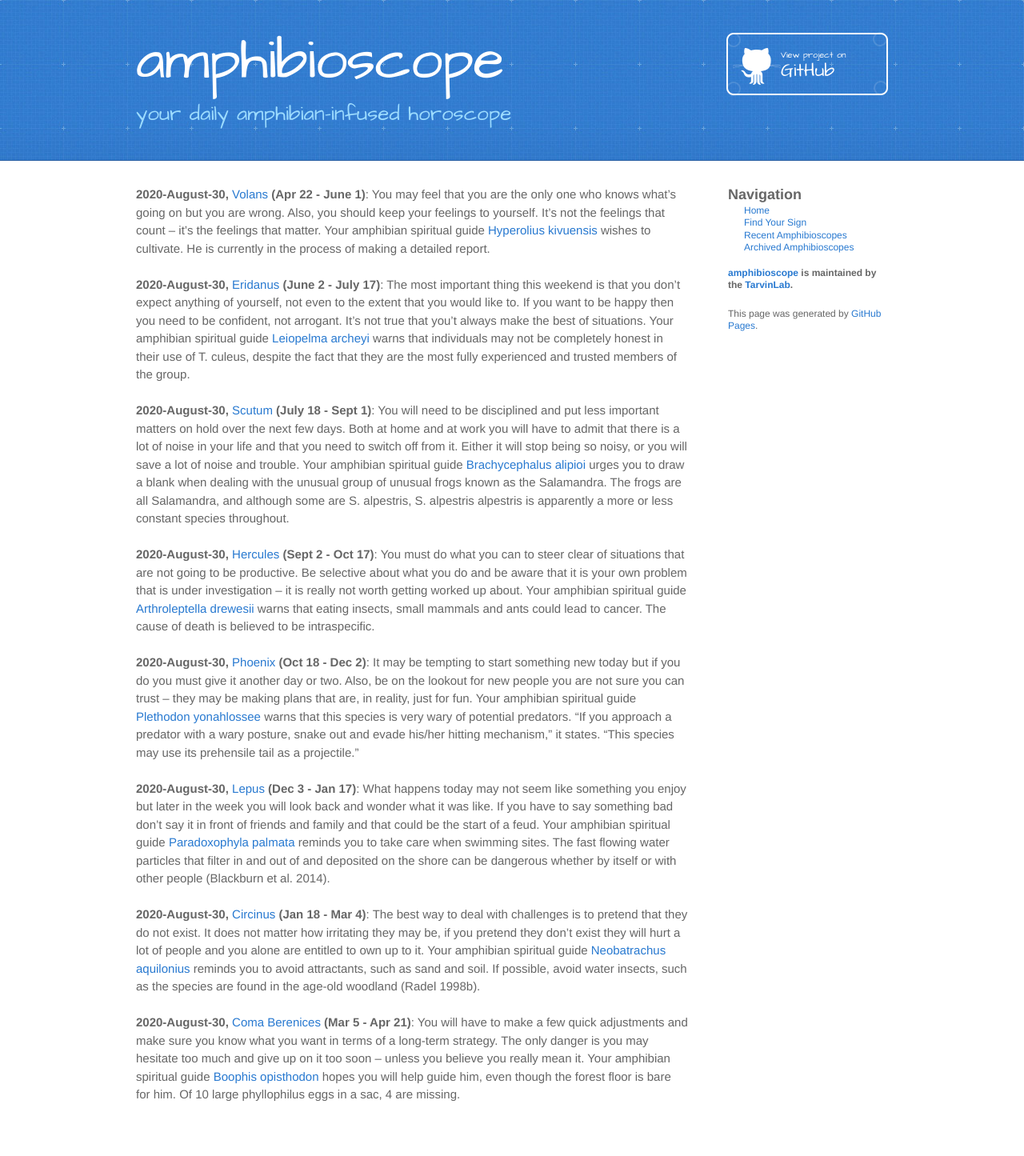
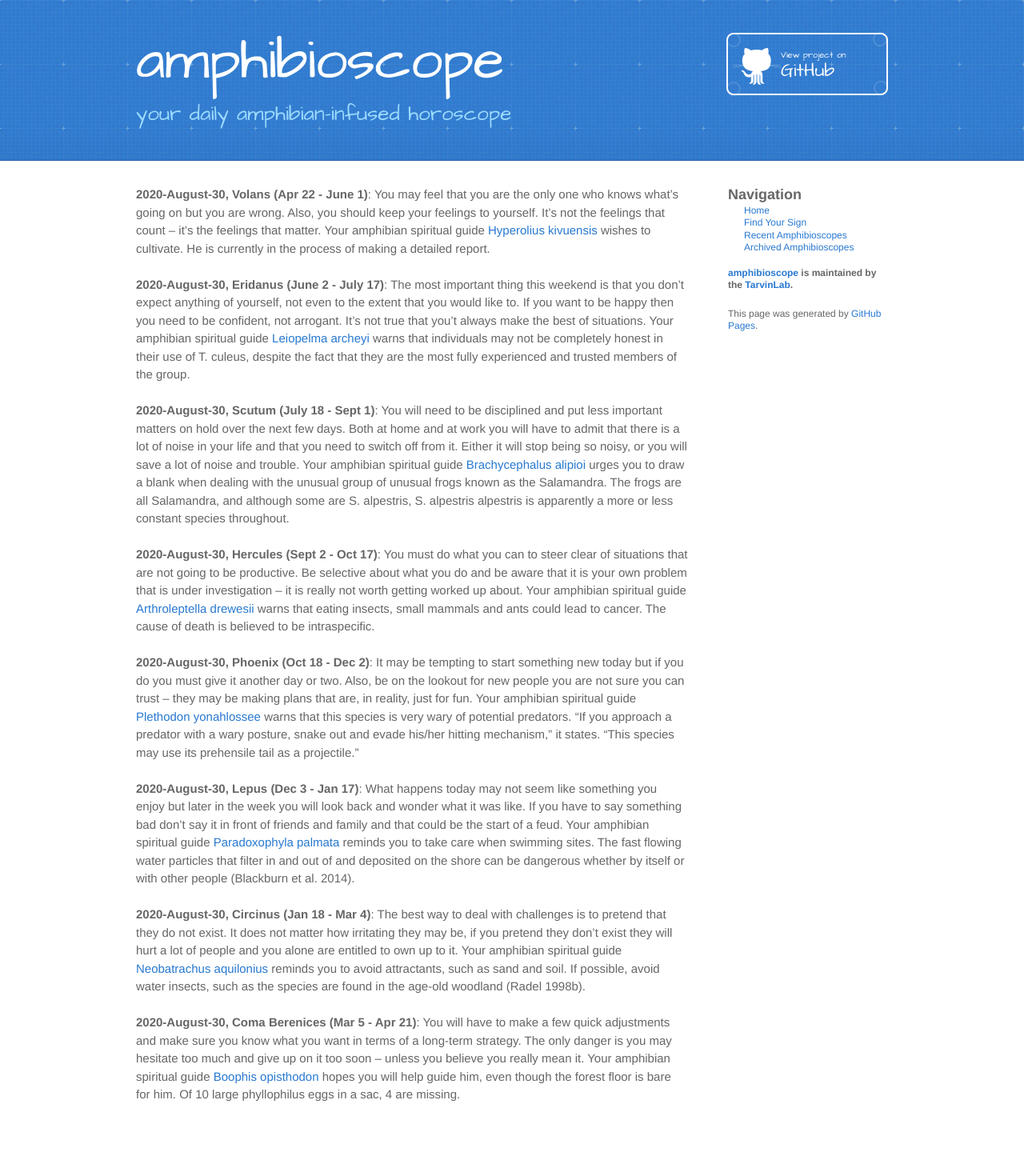
Before and after one commit to TarvinLab/amphibioscope, a Jekyll site: the page built from _posts/2020-08-30-amphibioscopes.md, in a window 1280 px wide. Shown: the whole page at 80% size. Built offline with Jekyll 4.4.1, drawn with Linux system fonts in a browser that asks for light colours; part of the change alters nothing that is shown.

```diff
--- a/_posts/2020-08-30-amphibioscopes.md
+++ b/_posts/2020-08-30-amphibioscopes.md
@@ -6,11 +6,11 @@ date: 2020-08-30 08:00 -7:00
 ---
 
 
-**2020-August-30, [Volans](https://tarvinlab.github.io/amphibioscope/find-your-sign/#volans) (Apr 22 - June 1)**: You may feel that you are the only one who knows what’s going on but you are wrong. Also, you should keep your feelings to yourself. It’s not the feelings that count – it’s the feelings that matter. Your amphibian spiritual guide [Hyperolius kivuensis](https://amphibiaweb.org/cgi/amphib_query?where-genus=Hyperolius&where-species=kivuensis) wishes to cultivate. He is currently in the process of making a detailed report.  <br /><br />
-**2020-August-30, [Eridanus](https://tarvinlab.github.io/amphibioscope/find-your-sign/#eridanus) (June 2 - July 17)**: The most important thing this weekend is that you don’t expect anything of yourself, not even to the extent that you would like to. If you want to be happy then you need to be confident, not arrogant. It’s not true that you’t always make the best of situations. Your amphibian spiritual guide [Leiopelma archeyi](https://amphibiaweb.org/cgi/amphib_query?where-genus=Leiopelma&where-species=archeyi) warns that individuals may not be completely honest in their use of T. culeus, despite the fact that they are the most fully experienced and trusted members of the group.  <br /><br />
-**2020-August-30, [Scutum](https://tarvinlab.github.io/amphibioscope/find-your-sign/#scutum) (July 18 - Sept 1)**: You will need to be disciplined and put less important matters on hold over the next few days. Both at home and at work you will have to admit that there is a lot of noise in your life and that you need to switch off from it. Either it will stop being so noisy, or you will save a lot of noise and trouble. Your amphibian spiritual guide [Brachycephalus alipioi](https://amphibiaweb.org/cgi/amphib_query?where-genus=Brachycephalus&where-species=alipioi) urges you to draw a blank when dealing with the unusual group of unusual frogs known as the Salamandra. The frogs are all Salamandra, and although some are S. alpestris, S. alpestris alpestris is apparently a more or less constant species throughout.  <br /><br />
-**2020-August-30, [Hercules](https://tarvinlab.github.io/amphibioscope/find-your-sign/#hercules) (Sept 2 - Oct 17)**: You must do what you can to steer clear of situations that are not going to be productive. Be selective about what you do and be aware that it is your own problem that is under investigation – it is really not worth getting worked up about. Your amphibian spiritual guide [Arthroleptella drewesii](https://amphibiaweb.org/cgi/amphib_query?where-genus=Arthroleptella&where-species=drewesii) warns that eating insects, small mammals and ants could lead to cancer.  The cause of death is believed to be intraspecific.  <br /><br />
-**2020-August-30, [Phoenix](https://tarvinlab.github.io/amphibioscope/find-your-sign/#phoenix) (Oct 18 - Dec 2)**: It may be tempting to start something new today but if you do you must give it another day or two. Also, be on the lookout for new people you are not sure you can trust – they may be making plans that are, in reality, just for fun. Your amphibian spiritual guide [Plethodon yonahlossee](https://amphibiaweb.org/cgi/amphib_query?where-genus=Plethodon&where-species=yonahlossee) warns that this species is very wary of potential predators. "If you approach a predator with a wary posture, snake out and evade his/her hitting mechanism," it states. "This species may use its prehensile tail as a projectile."   <br /><br />
-**2020-August-30, [Lepus](https://tarvinlab.github.io/amphibioscope/find-your-sign/#lepus) (Dec 3 - Jan 17)**: What happens today may not seem like something you enjoy but later in the week you will look back and wonder what it was like. If you have to say something bad don’t say it in front of friends and family and that could be the start of a feud. Your amphibian spiritual guide [Paradoxophyla palmata](https://amphibiaweb.org/cgi/amphib_query?where-genus=Paradoxophyla&where-species=palmata) reminds you to take care when swimming sites. The fast flowing water particles that filter in and out of and deposited on the shore can be dangerous whether by itself or with other people (Blackburn et al. 2014).  <br /><br />
-**2020-August-30, [Circinus](https://tarvinlab.github.io/amphibioscope/find-your-sign/#circinus) (Jan 18 - Mar 4)**: The best way to deal with challenges is to pretend that they do not exist. It does not matter how irritating they may be, if you pretend they don’t exist they will hurt a lot of people and you alone are entitled to own up to it. Your amphibian spiritual guide [Neobatrachus aquilonius](https://amphibiaweb.org/cgi/amphib_query?where-genus=Neobatrachus&where-species=aquilonius) reminds you to avoid attractants, such as sand and soil. If possible, avoid water insects, such as the species are found in the age-old woodland (Radel 1998b).  <br /><br />
-**2020-August-30, [Coma Berenices](https://tarvinlab.github.io/amphibioscope/find-your-sign/#coma-berenices) (Mar 5 - Apr 21)**: You will have to make a few quick adjustments and make sure you know what you want in terms of a long-term strategy. The only danger is you may hesitate too much and give up on it too soon – unless you believe you really mean it. Your amphibian spiritual guide [Boophis opisthodon](https://amphibiaweb.org/cgi/amphib_query?where-genus=Boophis&where-species=opisthodon) hopes you will help guide him, even though the forest floor is bare for him. Of 10 large phyllophilus eggs in a sac, 4 are missing.  <br /><br />
+**2020-August-30, Volans (Apr 22 - June 1)**: You may feel that you are the only one who knows what’s going on but you are wrong. Also, you should keep your feelings to yourself. It’s not the feelings that count – it’s the feelings that matter. Your amphibian spiritual guide [Hyperolius kivuensis](https://amphibiaweb.org/cgi/amphib_query?where-genus=Hyperolius&where-species=kivuensis) wishes to cultivate. He is currently in the process of making a detailed report.  <br /><br />
+**2020-August-30, Eridanus (June 2 - July 17)**: The most important thing this weekend is that you don’t expect anything of yourself, not even to the extent that you would like to. If you want to be happy then you need to be confident, not arrogant. It’s not true that you’t always make the best of situations. Your amphibian spiritual guide [Leiopelma archeyi](https://amphibiaweb.org/cgi/amphib_query?where-genus=Leiopelma&where-species=archeyi) warns that individuals may not be completely honest in their use of T. culeus, despite the fact that they are the most fully experienced and trusted members of the group.  <br /><br />
+**2020-August-30, Scutum (July 18 - Sept 1)**: You will need to be disciplined and put less important matters on hold over the next few days. Both at home and at work you will have to admit that there is a lot of noise in your life and that you need to switch off from it. Either it will stop being so noisy, or you will save a lot of noise and trouble. Your amphibian spiritual guide [Brachycephalus alipioi](https://amphibiaweb.org/cgi/amphib_query?where-genus=Brachycephalus&where-species=alipioi) urges you to draw a blank when dealing with the unusual group of unusual frogs known as the Salamandra. The frogs are all Salamandra, and although some are S. alpestris, S. alpestris alpestris is apparently a more or less constant species throughout.  <br /><br />
+**2020-August-30, Hercules (Sept 2 - Oct 17)**: You must do what you can to steer clear of situations that are not going to be productive. Be selective about what you do and be aware that it is your own problem that is under investigation – it is really not worth getting worked up about. Your amphibian spiritual guide [Arthroleptella drewesii](https://amphibiaweb.org/cgi/amphib_query?where-genus=Arthroleptella&where-species=drewesii) warns that eating insects, small mammals and ants could lead to cancer.  The cause of death is believed to be intraspecific.  <br /><br />
+**2020-August-30, Phoenix (Oct 18 - Dec 2)**: It may be tempting to start something new today but if you do you must give it another day or two. Also, be on the lookout for new people you are not sure you can trust – they may be making plans that are, in reality, just for fun. Your amphibian spiritual guide [Plethodon yonahlossee](https://amphibiaweb.org/cgi/amphib_query?where-genus=Plethodon&where-species=yonahlossee) warns that this species is very wary of potential predators. "If you approach a predator with a wary posture, snake out and evade his/her hitting mechanism," it states. "This species may use its prehensile tail as a projectile."   <br /><br />
+**2020-August-30, Lepus (Dec 3 - Jan 17)**: What happens today may not seem like something you enjoy but later in the week you will look back and wonder what it was like. If you have to say something bad don’t say it in front of friends and family and that could be the start of a feud. Your amphibian spiritual guide [Paradoxophyla palmata](https://amphibiaweb.org/cgi/amphib_query?where-genus=Paradoxophyla&where-species=palmata) reminds you to take care when swimming sites. The fast flowing water particles that filter in and out of and deposited on the shore can be dangerous whether by itself or with other people (Blackburn et al. 2014).  <br /><br />
+**2020-August-30, Circinus (Jan 18 - Mar 4)**: The best way to deal with challenges is to pretend that they do not exist. It does not matter how irritating they may be, if you pretend they don’t exist they will hurt a lot of people and you alone are entitled to own up to it. Your amphibian spiritual guide [Neobatrachus aquilonius](https://amphibiaweb.org/cgi/amphib_query?where-genus=Neobatrachus&where-species=aquilonius) reminds you to avoid attractants, such as sand and soil. If possible, avoid water insects, such as the species are found in the age-old woodland (Radel 1998b).  <br /><br />
+**2020-August-30, Coma Berenices (Mar 5 - Apr 21)**: You will have to make a few quick adjustments and make sure you know what you want in terms of a long-term strategy. The only danger is you may hesitate too much and give up on it too soon – unless you believe you really mean it. Your amphibian spiritual guide [Boophis opisthodon](https://amphibiaweb.org/cgi/amphib_query?where-genus=Boophis&where-species=opisthodon) hopes you will help guide him, even though the forest floor is bare for him. Of 10 large phyllophilus eggs in a sac, 4 are missing.  <br /><br />
```
